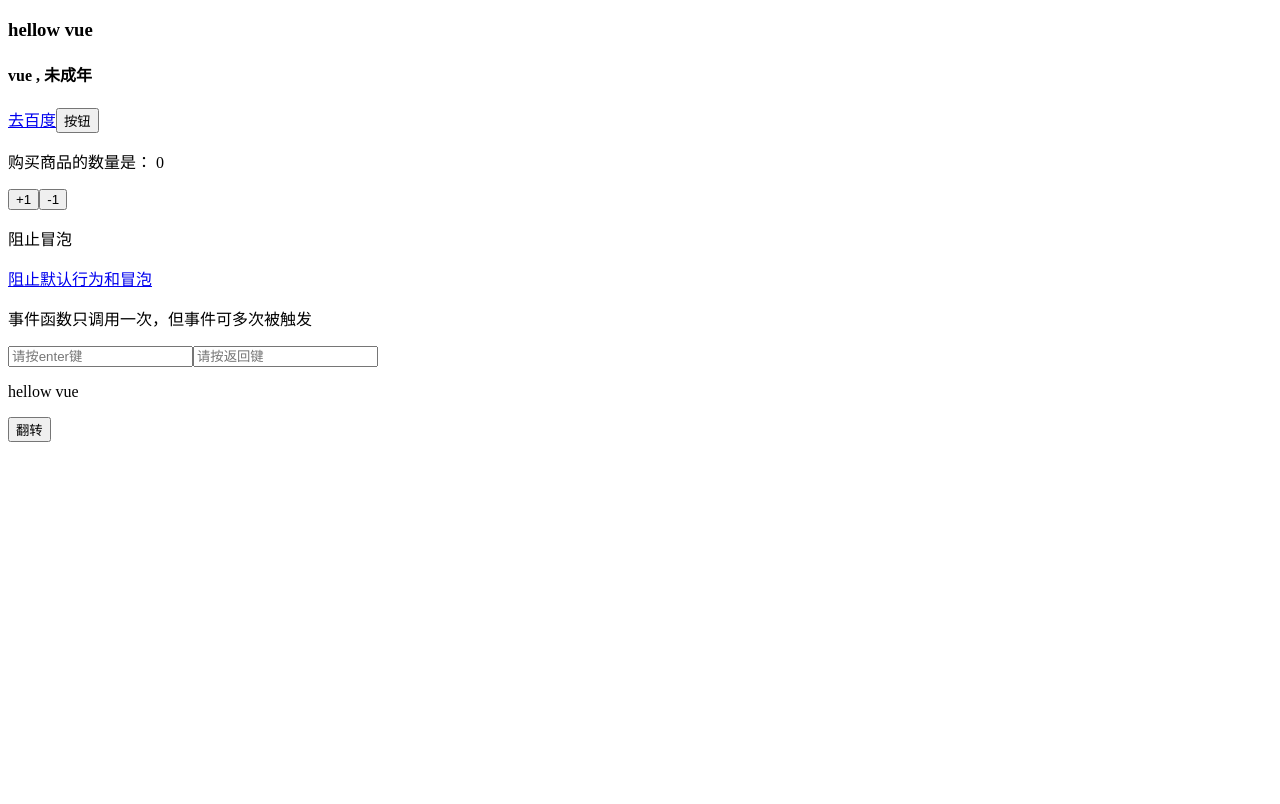
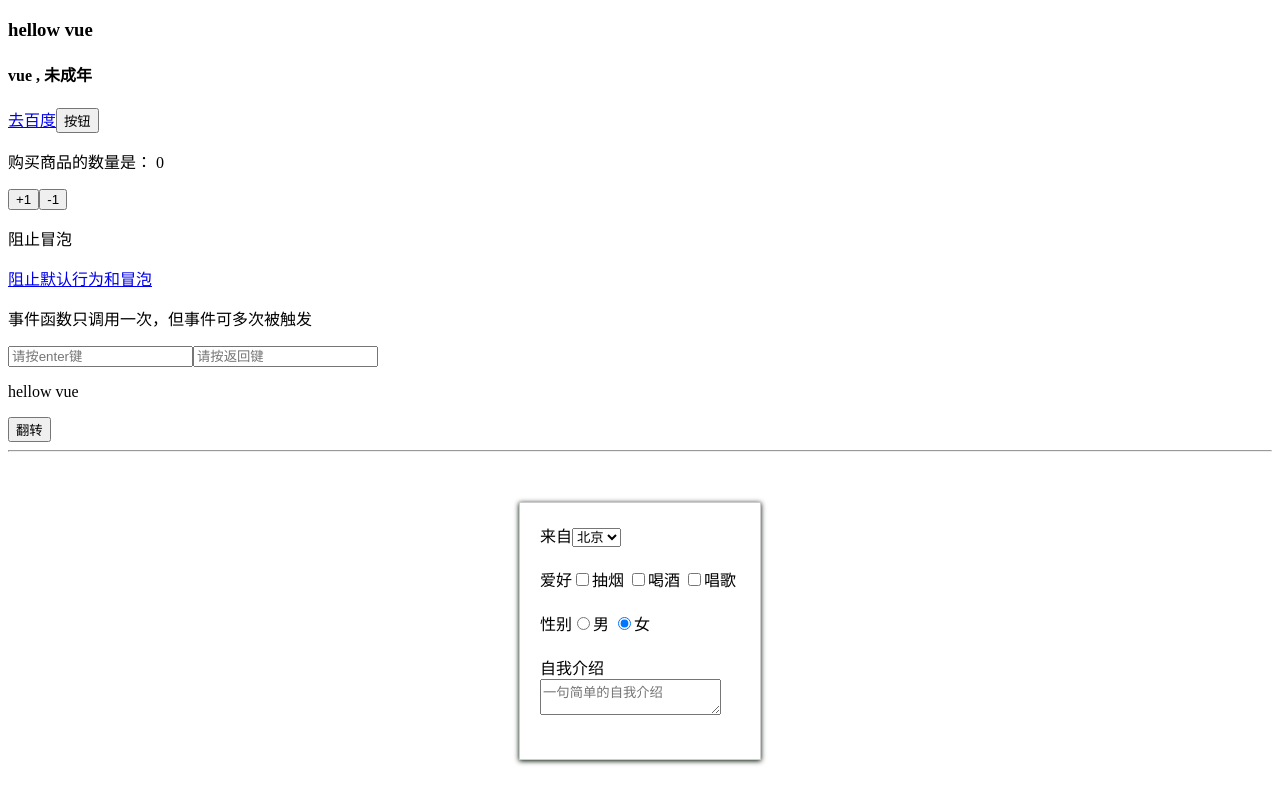
Before and after one commit to AaronGod/vueLearn, a Vue app: page / in a window 1280 px wide. Shown: the top 804 px of the page. Built offline with nearby package versions, Linux system fonts and the light colour scheme.

Commit message:
增加v-model表单和vue变量的双向绑定

```diff
--- a/src/App.vue
+++ b/src/App.vue
@@ -19,6 +19,34 @@
     <!-- 翻转 -->
     <p>{{msg}}</p>
     <button @click="reverse">翻转</button>
+    <hr>
+    <!-- 表单数据关联  v-model -->
+    <form class="form">
+
+    <div class="mb-20">
+      <span>来自</span>
+      <select name="from" v-model="from">
+        <option value="北京市">北京</option>
+        <option value="南京市">南京</option>
+        <option value="天津市">天津</option>
+      </select>
+    </div>
+    <div class="mb-20">
+      <span>爱好</span>
+      <input type="checkbox" v-model="habit" value="抽烟">抽烟
+      <input type="checkbox" v-model="habit" value="喝酒">喝酒
+      <input type="checkbox" v-model="habit" value="唱歌">唱歌
+    </div>
+    <div class="mb-20">
+      <span>性别</span>
+      <input type="radio" v-model="grender" name="sex" value="男" id="">男
+      <input type="radio" v-model="grender" name="sex" id="" value="女">女
+    </div>
+    <div class="mb-20">
+      <span>自我介绍</span>
+      <textarea name="info" v-model="info" placeholder="一句简单的自我介绍"></textarea>
+    </div>
+    </form>
   </div>
 </template>
 
@@ -33,6 +61,10 @@ export default {
         age: 3,
       },
       url: "https://www.baidu.com",
+      from:'北京市',
+      habit:[],
+      grender:'女',
+      info:''
     };
   },
   methods: {
@@ -70,5 +102,15 @@ export default {
 };
 </script>
 
-<style>
-</style>
+<style scoped>
+  form{
+    border: 1px solid #ccc;
+    padding: 20px;
+    width: 200px;
+    margin: 50px auto;
+    box-shadow: 0 1px 5px #010;
+  }
+  .mb-20{
+    margin-bottom: 20px;
+  }
+</style>>
```
